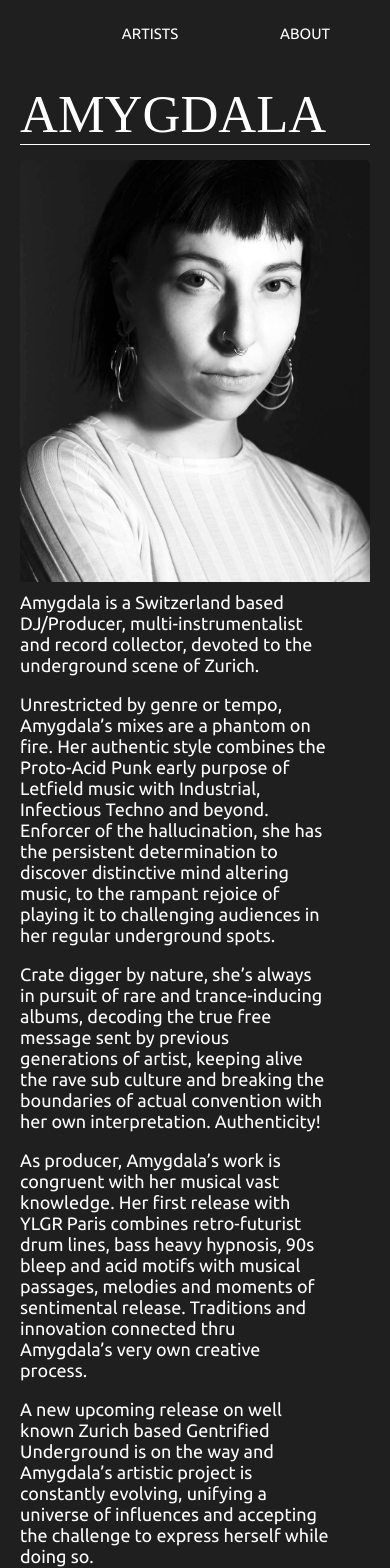
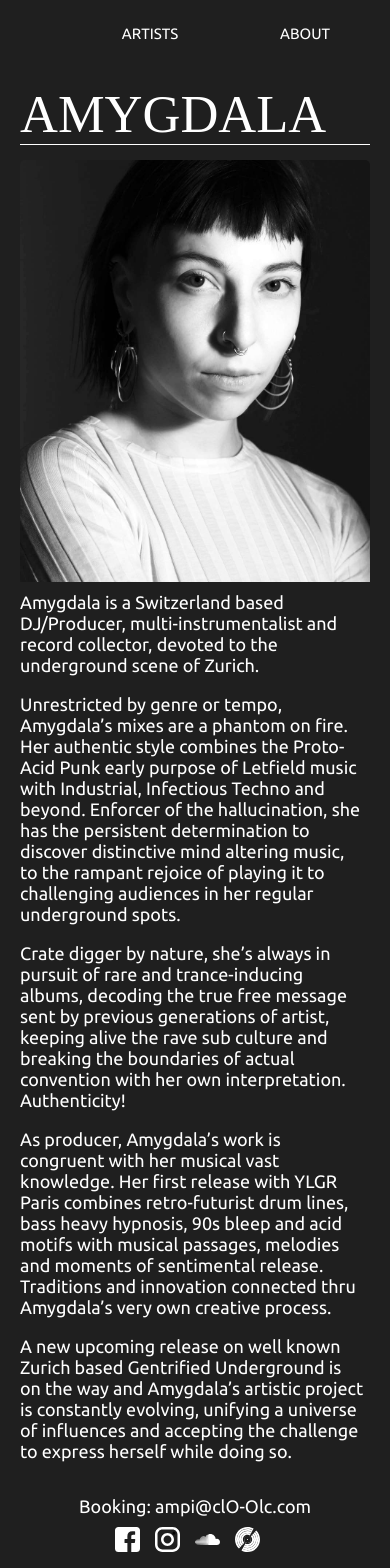
Before and after one commit to lautaro-osacar/luiggi-prueba, a React (Create React App) app: page /artist/amygdala in a window 390 px wide. Shown: the top 1568 px of the page. Built offline with nearby package versions, Linux system fonts and the light colour scheme; a web font is replaced by a local one.

Commit message:
center contact on artist page

```diff
--- a/src/screens/Artist/styles.css
+++ b/src/screens/Artist/styles.css
@@ -97,12 +97,14 @@
   }
 
   #artist-left {
+    padding-right: 5px;
     margin-top: 10px;
     overflow: auto;
     max-height: initial;
   }
 
   #artist-contact {
+    padding-left: 5px;
     text-align: center;
   }
 
```
